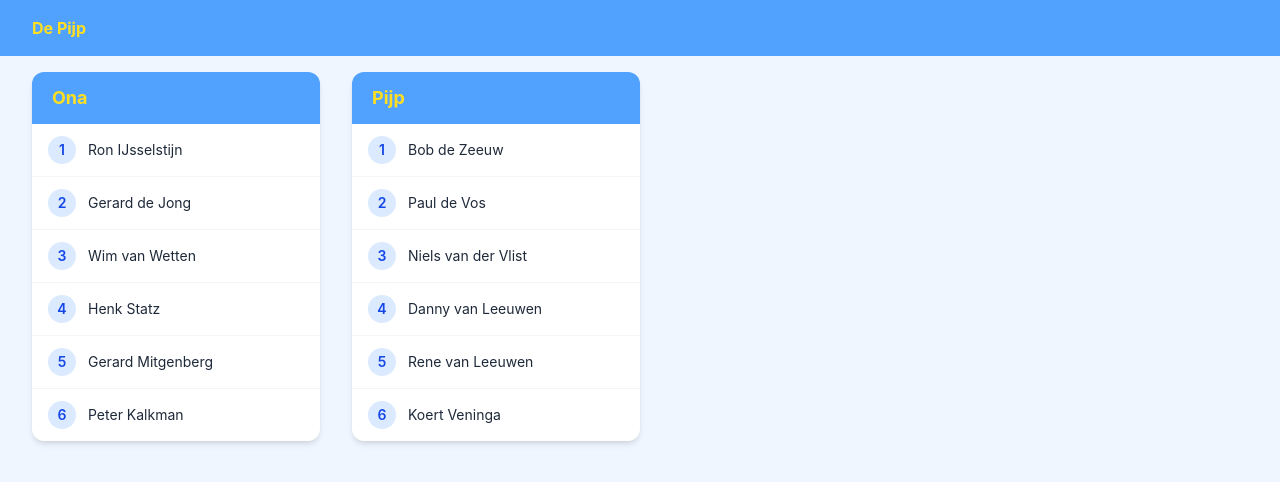
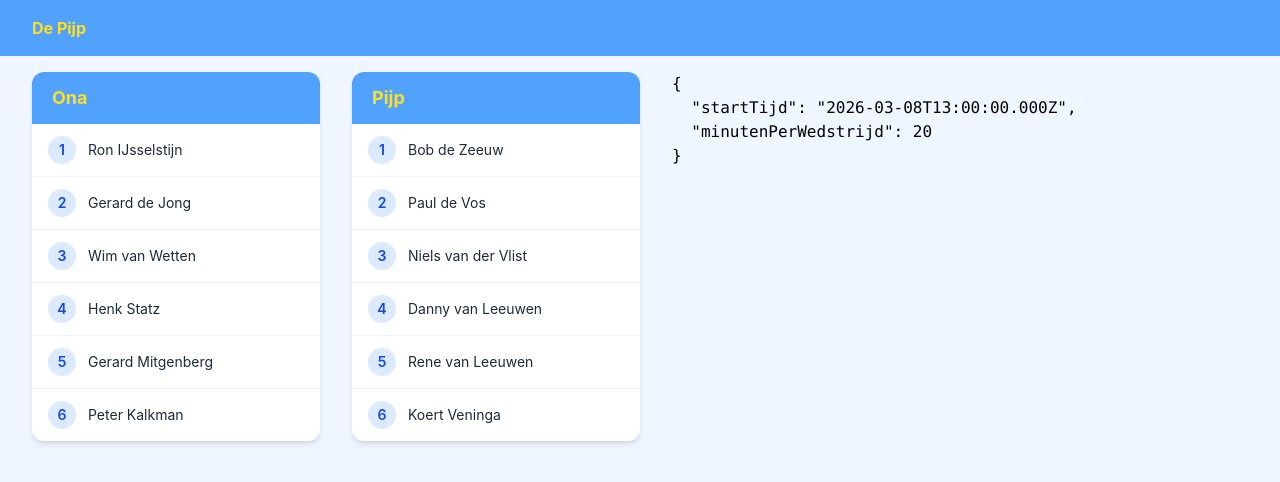
Before and after one commit to pkalkman/pijp, a Nuxt app: page / in a window 1280 px wide. Shown: the top 482 px of the page. Built offline with nearby package versions, Linux system fonts and the light colour scheme.

Commit message:
pijp settings

```diff
--- a/app/composables/use.pijp.store.ts
+++ b/app/composables/use.pijp.store.ts
@@ -1,6 +1,10 @@
+import type { PijpSettings } from '#shared/types';
+
 export const usePijpStore = () => {
   const pouleOna = useState<Poule | null>('pijp:poule:ona', () => null);
   const poulePijp = useState<Poule | null>('pijp:poule:pijp', () => null);
+
+  const pijpSettings = useState<PijpSettings | null>('pijp:settings', () => null);
 
   function initPoules() {
     pouleOna.value = {
@@ -24,6 +28,11 @@ export const usePijpStore = () => {
         { positie: 6, naam: 'Koert Veninga' },
       ],
     };
+
+    pijpSettings.value = {
+      startTijd: new Date(2026, 2, 8, 13, 0, 0),
+      minutenPerWedstrijd: 20,
+    };
   }
 
   function swapSpelers(poule: Ref<Poule | null>, positieA: number, positieB: number) {
@@ -41,6 +50,8 @@ export const usePijpStore = () => {
   return {
     pouleOna,
     poulePijp,
+    pijpSettings,
+
     swapInPouleOna: (a: number, b: number) => swapSpelers(pouleOna, a, b),
     swapInPoulePijp: (a: number, b: number) => swapSpelers(poulePijp, a, b),
   };
--- a/app/pages/index.vue
+++ b/app/pages/index.vue
@@ -1,10 +1,11 @@
 <script setup lang="ts">
-const { pouleOna, poulePijp, swapInPouleOna, swapInPoulePijp } = usePijpStore();
+const { pouleOna, poulePijp, pijpSettings, swapInPouleOna, swapInPoulePijp } = usePijpStore();
 </script>
 
 <template>
   <div class="flex gap-8">
     <PouleKaart v-if="pouleOna" :poule="pouleOna" titel="Ona" @swap="swapInPouleOna" />
     <PouleKaart v-if="poulePijp" :poule="poulePijp" titel="Pijp" @swap="swapInPoulePijp" />
+    <pre>{{ pijpSettings }}</pre>
   </div>
 </template>
--- a/shared/types/index.d.ts
+++ b/shared/types/index.d.ts
@@ -6,3 +6,8 @@ export type Speler = {
 export type Poule = {
   spelers: Speler[];
 };
+
+export type PijpSettings = {
+  startTijd: Date;
+  minutenPerWedstrijd: number;
+}
```
